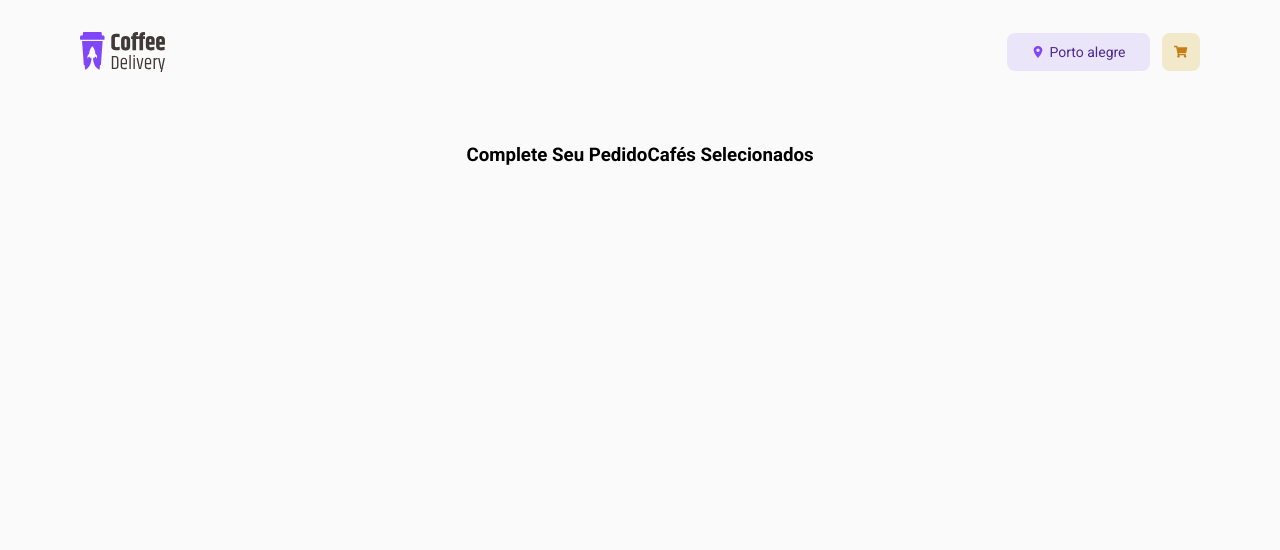
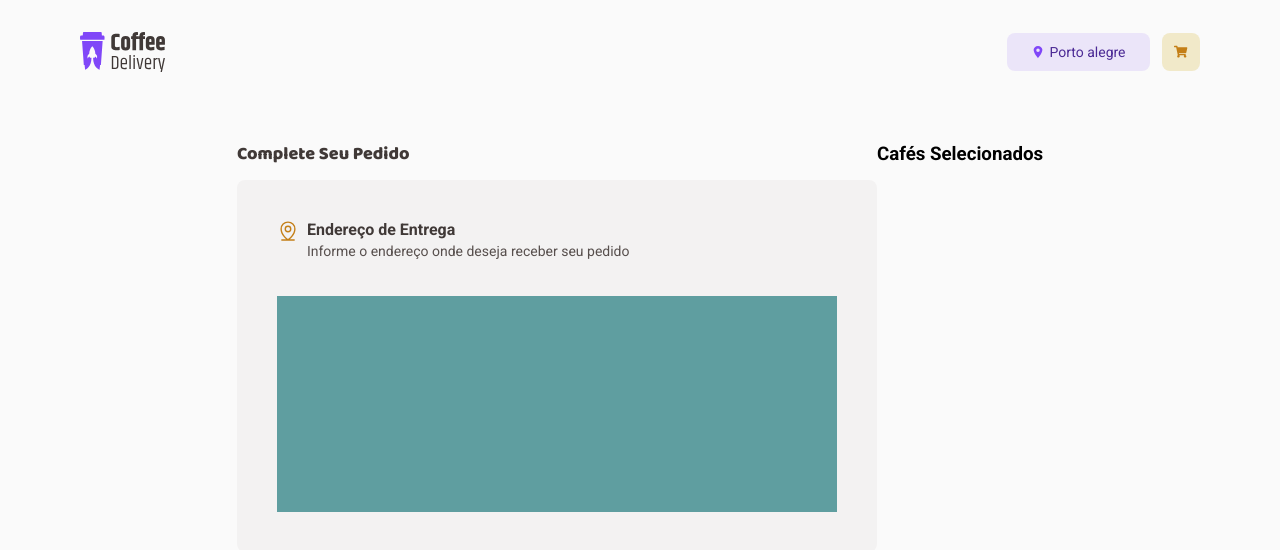
Before and after one commit to KawanHSB/desafio-02-coffe-delivery, a React (Vite) app: page /checkout in a window 1280 px wide. Shown: the top 550 px of the page. Built offline with nearby package versions, Linux system fonts and the light colour scheme.

Commit message:
Form Add

```diff
--- a/package.json
+++ b/package.json
@@ -9,6 +9,7 @@
     "preview": "vite preview"
   },
   "dependencies": {
+    "@phosphor-icons/react": "^2.0.6",
     "@rocketseat/eslint-config": "^1.2.0",
     "eslint": "^8.36.0",
     "react": "^18.2.0",
--- a/src/pages/Checkout/components/CafesSelecionados/index.tsx
+++ b/src/pages/Checkout/components/CafesSelecionados/index.tsx
@@ -1,4 +1,4 @@
-import styles from './style.module.scss'
+// import styles from './style.module.scss'
 export function CafesSelecionados() {
   return (
     <>
--- a/src/pages/Checkout/components/CompleteSeuPedido/index.tsx
+++ b/src/pages/Checkout/components/CompleteSeuPedido/index.tsx
@@ -1,8 +1,35 @@
-import styles from './style.module.scss'
+import styles from './styles.module.scss'
+import { MapPinLine } from '@phosphor-icons/react'
 export function CompleteSeuPedido() {
   return (
-    <>
+    <div className={styles.componentWraper}>
       <h3>Complete Seu Pedido</h3>
-    </>
+      <div className={styles.endereco}>
+        <span>
+          <span className={styles.title}>
+            <MapPinLine className={styles.locateIcon} />
+            <span>
+              <h5>Endereço de Entrega</h5>
+              <p>Informe o endereço onde deseja receber seu pedido</p>
+            </span>
+          </span>
+          <form className={styles.formAdress}></form>
+        </span>
+      </div>
+      <div className={styles.pagamento}></div>
+    </div>
   )
 }
+
+// <div className={styles.endereco}>
+// <span className={styles.title}>
+//   <span>
+//     <span>
+//       <MapPinLine className={styles.locateIcon} />
+//       <h5>Endereço de Entrega</h5>
+//       <p>Informe o endereço onde deseja receber seu pedido</p>
+//     </span>
+//     <form className={styles.formAdress}></form>
+//   </span>
+// </span>
+// </div>
--- /dev/null
+++ b/src/pages/Checkout/components/CompleteSeuPedido/styles.module.scss
@@ -0,0 +1,67 @@
+.componentWraper {
+    text-align: start;
+    width: 40rem;
+    height: 39.313rem;
+
+    h3 {
+        font-family: "Baloo 2", sans-serif;
+        font-weight: 900;
+        font-size: 1.125rem;
+        color: var(--subtitle);
+    }
+
+    .endereco {
+        display: flex;
+        justify-content: center;
+        margin-top: 0.938rem;
+        width: 100%;
+        height: 23.25rem;
+        background: var(--card);
+        border-radius: 8px;
+
+        .title {
+            display: flex;
+            width: 35rem;
+            height: 2.75rem;
+            margin-top: 2.5rem;
+
+            .locateIcon {
+                width: 1.375rem;
+                height: 1.375rem;
+                color: var(--yellow-dark);
+            }
+
+            span {
+                margin-left: 0.5rem;
+
+                h5 {
+                    font-size: 1rem;
+                    font-family: "Roboto",sans-serif;
+                    color: var(--subtitle);
+                 }
+
+                p {
+                    font-size: 0.875rem;
+                    color: var(--text);
+                }
+            }
+        }
+
+        .formAdress {
+            margin-top: 2rem;
+            width: 35rem;
+            height: 13.5rem;
+            background: cadetblue;
+            input {
+                height: 2.625rem;
+                background: var(--input);
+                border: 1.5px solid var(--button);
+                border-radius: 4px;
+            }
+        }
+    }
+
+    .pagamento {
+        background: blue;
+    }
+}
--- a/src/styles/global.scss
+++ b/src/styles/global.scss
@@ -28,6 +28,7 @@
 html {
     background: var(--background);
     font-family: "Roboto", sans-serif;
+    line-height: 130%;
 }
 
 @media (max-width: 1080px) {
```
Also changed, not shown: src/pages/Checkout/components/CompleteSeuPedido/styles.modules.scss (deleted), 1 other file (tests, documents, lock files or other folders).
